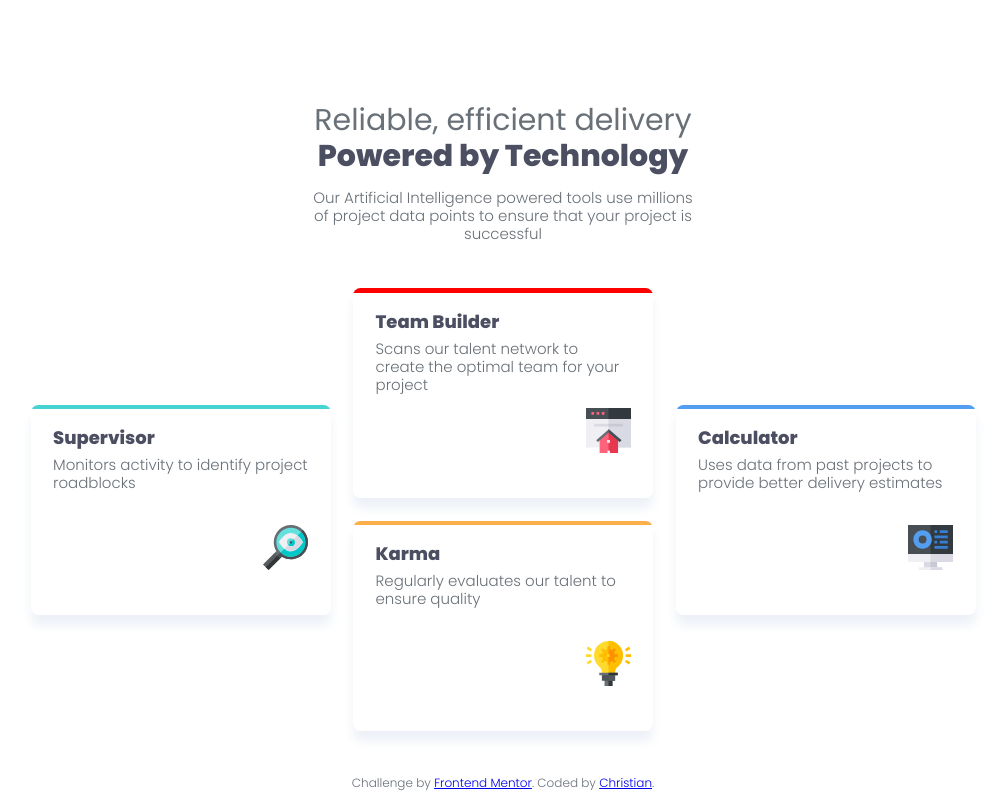
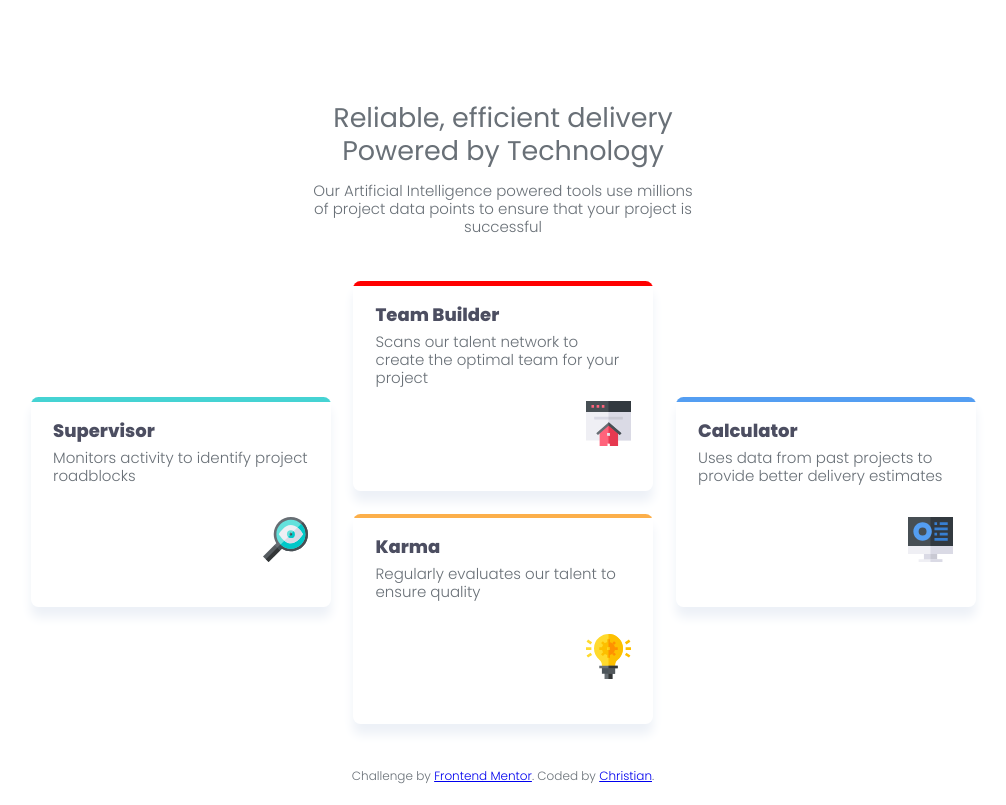
Before and after one commit to Christian-Emmanuel5/four-card-feature-section, a plain HTML site: page index.html in a window 1280 px wide. Shown: the whole page, without its empty margins (137-1143 px from the left). Drawn offline with Linux system fonts and the light colour scheme; a web font is replaced by a local one.

Commit message:
changes to min font-width, changed hero class to intro, corrected syntax and changed h2 font-width

```diff
--- a/index.html
+++ b/index.html
@@ -13,13 +13,11 @@
     <link rel="stylesheet" href="./style.css" />
 
     <title>Frontend Mentor | Four card feature section</title>
-
-    </style>
   </head>
   <body>
-    <section class="hero">
+    <section class="intro">
       <h2>
-        Reliable, efficient delivery<br>
+        Reliable, efficient delivery<br />
         <span>Powered by Technology</span>
       </h2>
 
@@ -34,7 +32,7 @@
         <div class="deco-line" style="background: hsl(180, 62%, 55%)"></div>
         <h3>Supervisor</h3>
         <p>Monitors activity to identify project roadblocks</p>
-        <img src="./images/icon-supervisor.svg" alt="A lens with an eye">
+        <img src="./images/icon-supervisor.svg" alt="A lens with an eye" />
       </div>
 
       <div class="flex-container">
@@ -44,23 +42,22 @@
           <p>
             Scans our talent network to create the optimal team for your project
           </p>
-          <img src="./images/icon-team-builder.svg" alt="A home illustration">
+          <img src="./images/icon-team-builder.svg" alt="A home illustration" />
         </div>
 
         <div class="card">
           <div class="deco-line" style="background: hsl(34, 97%, 64%)"></div>
           <h3>Karma</h3>
           <p>Regularly evaluates our talent to ensure quality</p>
-          <img src="./images/icon-karma.svg" alt="A light bulb">
+          <img src="./images/icon-karma.svg" alt="A light bulb" />
         </div>
       </div>
 
       <div class="card">
-        <div class="deco-line" style="background: hsl(212, 86%, 64%)
-"></div>
+        <div class="deco-line" style="background: hsl(212, 86%, 64%)"></div>
         <h3>Calculator</h3>
         <p>Uses data from past projects to provide better delivery estimates</p>
-        <img src="./images/icon-calculator.svg" alt="A computer set">
+        <img src="./images/icon-calculator.svg" alt="A computer set" />
       </div>
     </main>
 
--- a/style.css
+++ b/style.css
@@ -1,4 +1,4 @@
-@import url('https://fonts.googleapis.com/css2?family=Edu+VIC+WA+NT+Hand+Pre:wght@400..700&family=Poppins:ital,wght@0,100;0,200;0,300;0,400;0,500;0,600;0,700;0,800;0,900;1,100;1,200;1,300;1,400;1,500;1,600;1,700;1,800;1,900&display=swap');
+@import url("https://fonts.googleapis.com/css2?family=Edu+VIC+WA+NT+Hand+Pre:wght@400..700&family=Poppins:ital,wght@0,100;0,200;0,300;0,400;0,500;0,600;0,700;0,800;0,900;1,100;1,200;1,300;1,400;1,500;1,600;1,700;1,800;1,900&display=swap");
 
 * {
   margin: 0;
@@ -8,10 +8,11 @@
 html {
   font-family: "poppins";
   font-weight: 300;
-  font-size: clamp(13px, calc(1.5vw + 4px), 15px);
+  font-size: clamp(11px, calc(1.8vw + 4px), 15px);
   color: hsl(212, 6%, 44%);
   line-height: 1.2;
 }
+
 body {
   width: 100vw;
   height: 100vh;
@@ -19,23 +20,24 @@ body {
   flex-flow: column;
   align-items: center;
   padding: 8%;
-  gap: 3rem
+  gap: 3rem;
 }
 
-section, div {
+section,
+div {
   display: flex;
   flex-flow: column;
 }
 
-.hero {
-  min-width: 18rem;
+.intro {
+  min-width: 23rem;
   max-width: 26rem;
   text-align: center;
   gap: 1rem;
 }
 
-.hero h2 {
-  font-size: 2rem;
+.intro h2 {
+  font-size: 1.8rem;
   font-weight: normal;
 }
 
@@ -60,7 +62,6 @@ h3 {
   gap: 1.5rem;
 }
 
-
 .card .deco-line {
   background: red;
   height: 0.3rem;
@@ -69,6 +70,7 @@ h3 {
   top: 0;
   right: 0;
 }
+
 .card {
   position: relative;
   min-width: 18rem;
@@ -92,9 +94,8 @@ h3 {
   font-size: 0.8rem;
 }
 
-
 @media screen and (min-width: 640px) {
-  .grid-container{
+  .grid-container {
     grid-template: 1fr / repeat(3, 1fr);
     align-items: center;
     transition: all 3s ease-in;
```
